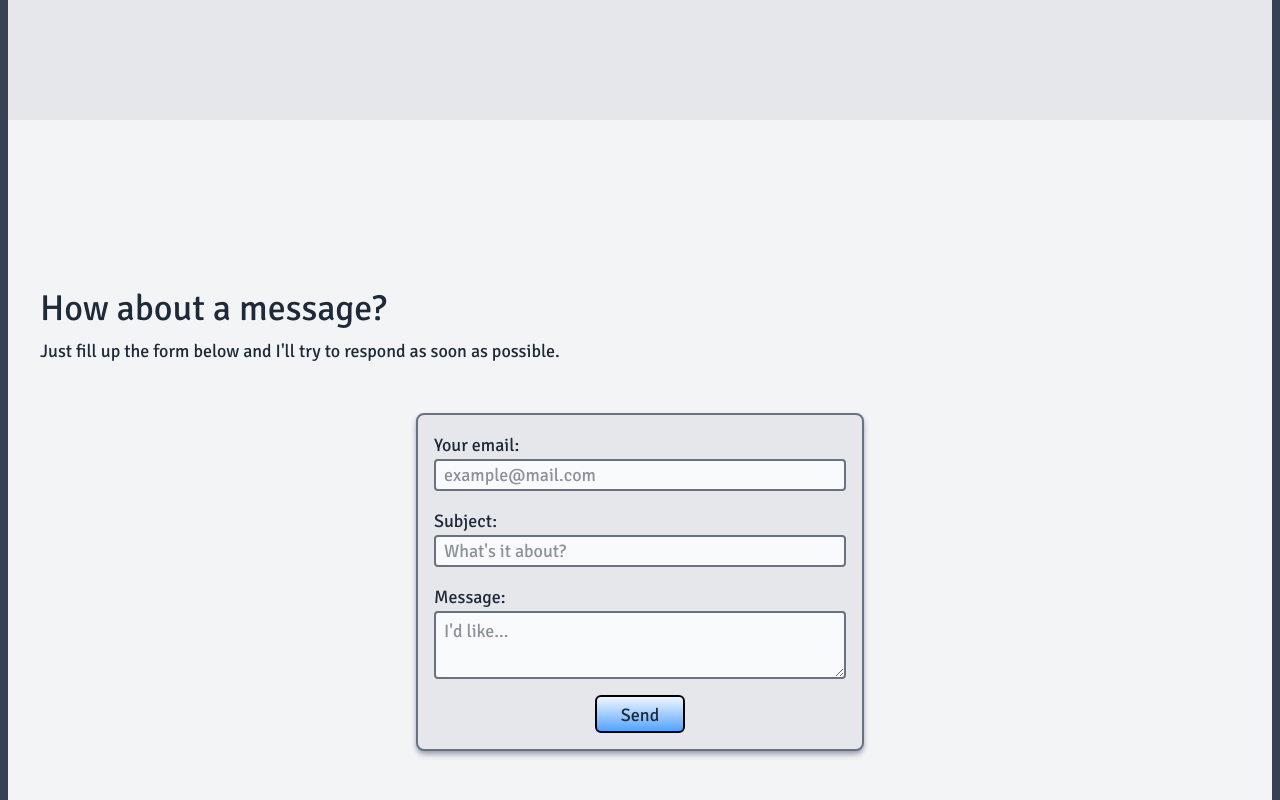
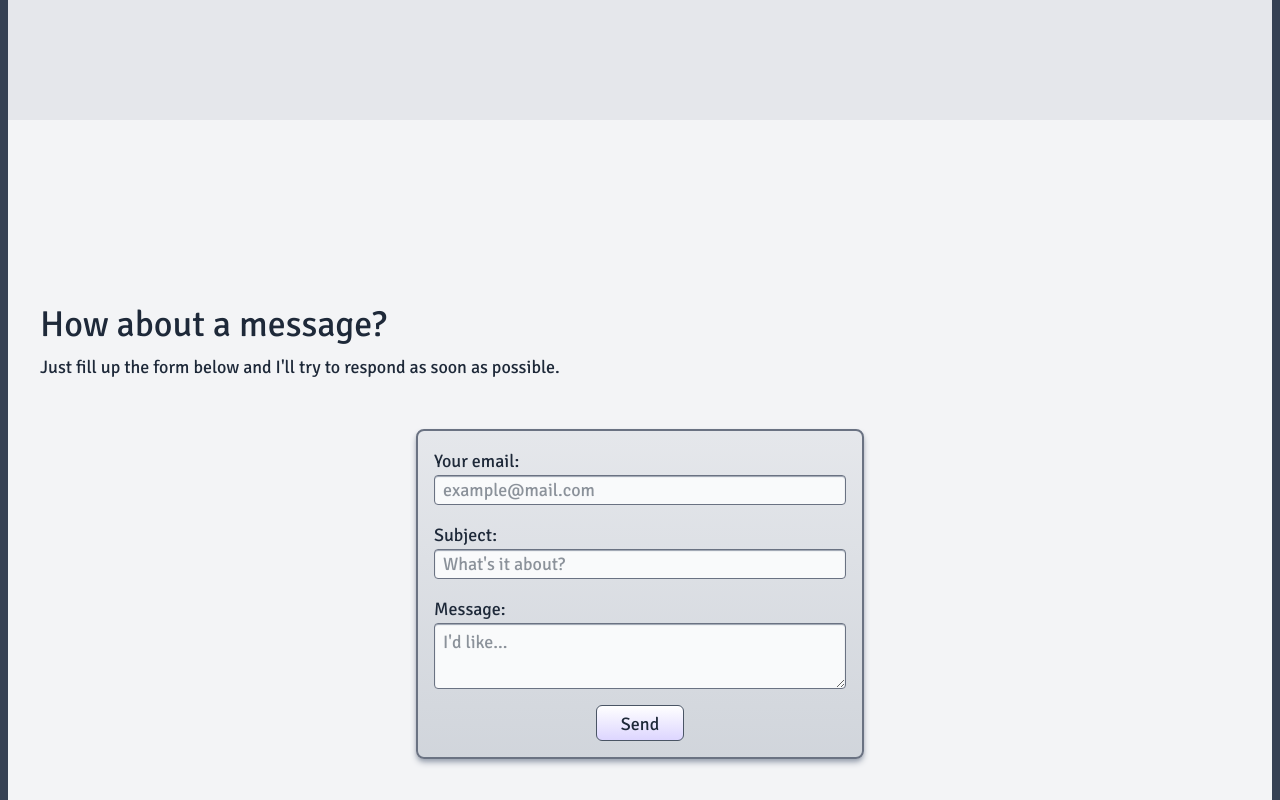
Before and after one commit to HanzFelix/hanzfelix.github.io, a SvelteKit app: page / in a window 1280 px wide. Shown: the part 3080-3880 px from the top of the page. Built offline with nearby package versions, Linux system fonts and the light colour scheme; no server answers.

Commit message:
fix: consistency in text alignment

```diff
--- a/src/routes/Contact.svelte
+++ b/src/routes/Contact.svelte
@@ -4,15 +4,15 @@
 	//sendgrid? mailgun? staticforms.xyz? serverless email functions
 </script>
 
-<section class=" flex flex-col justify-center" {id}>
-	<div class="container mx-auto px-8">
+<section class="flex flex-col justify-center px-4" {id}>
+	<div class="container mx-auto px-4 pt-6">
 		<h2 class="text-4xl">How about a message?</h2>
 		<p class="mt-2">Just fill up the form below and I'll try to respond as soon as possible.</p>
 	</div>
 	<form
 		action="https://formsubmit.co/0d458019871697df7a87afd79836c74e"
 		method="POST"
-		class="mx-auto mt-12 w-full flex flex-col gap-4 sm:shadow-md shadow-gray-400 border-gray-500 bg-gray-200 py-4 px-8 sm:px-4 sm:max-w-md sm:rounded-lg sm:border-2"
+		class="mx-auto mt-12 w-full flex flex-col gap-4 shadow-md relative shadow-gray-400 border-gray-500 from-gray-300 to-gray-200 bg-linear-0 py-4 px-4 sm:max-w-md rounded-lg border-y-2 border-2"
 	>
 		<!--input type="hidden" name="_next" value="https://yourdomain.co/thanks.html" /-->
 		<input type="hidden" name="_subject" value="Message Delivered from Your Portfolio" />
@@ -23,7 +23,7 @@
 			<input
 				type="email"
 				name="email"
-				class="rounded-sm border-2 border-gray-500 bg-gray-50 px-2"
+				class="rounded-sm border inset-shadow-xs inset-shadow-gray-400 focus:outline-gray-500 border-gray-500 bg-gray-50 px-2"
 				placeholder="example@mail.com"
 				required
 			/>
@@ -34,7 +34,7 @@
 			<input
 				type="text"
 				name="subject"
-				class="rounded-sm border-2 border-gray-500 bg-gray-50 px-2"
+				class="rounded-sm border inset-shadow-xs inset-shadow-gray-400 focus:outline-gray-500 border-gray-500 bg-gray-50 px-2"
 				placeholder="What's it about?"
 				required
 			/>
@@ -45,14 +45,14 @@
 			<textarea
 				name="message"
 				id="message"
-				class="rounded-sm border-2 border-gray-500 bg-gray-50 px-2 py-1"
+				class="rounded-sm border focus:outline-gray-500 inset-shadow-xs inset-shadow-gray-400 border-gray-500 bg-gray-50 px-2 py-1"
 				placeholder="I'd like..."
 				required
 			></textarea>
 		</div>
 		<button
 			type="submit"
-			class="self-center rounded-md border-2 border-black bg-linear-0 from-blue-400 to-blue-50 px-6 pt-1 pb-0.5"
+			class="self-center rounded-md border bg-linear-0 transition-colors duration-100 hover:from-blue-300 border-gray-600 active:from-blue-600 cursor-pointer text-gray-800 from-violet-200 to-white active:via-blue-400 active:to-blue-700 active:text-blue-100 px-6 pt-1 pb-0.5"
 			>Send</button
 		>
 	</form>
```
